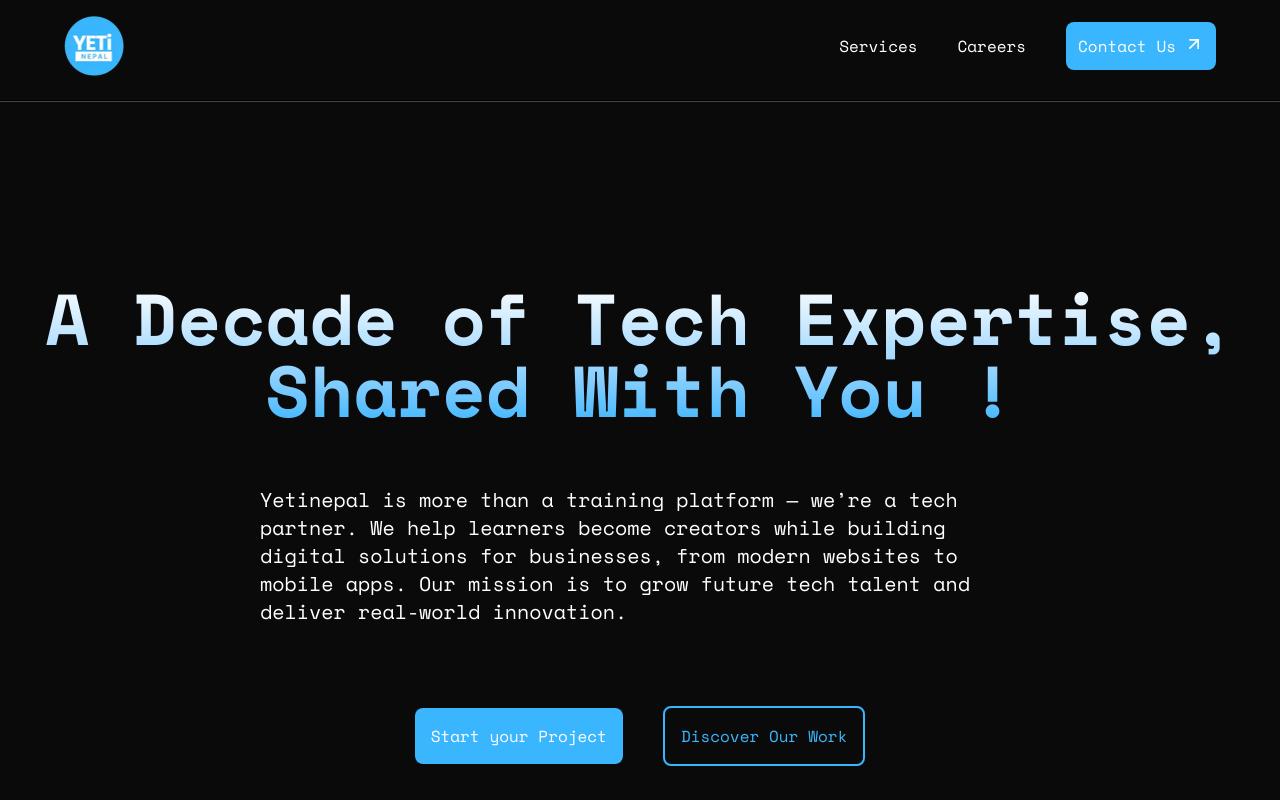
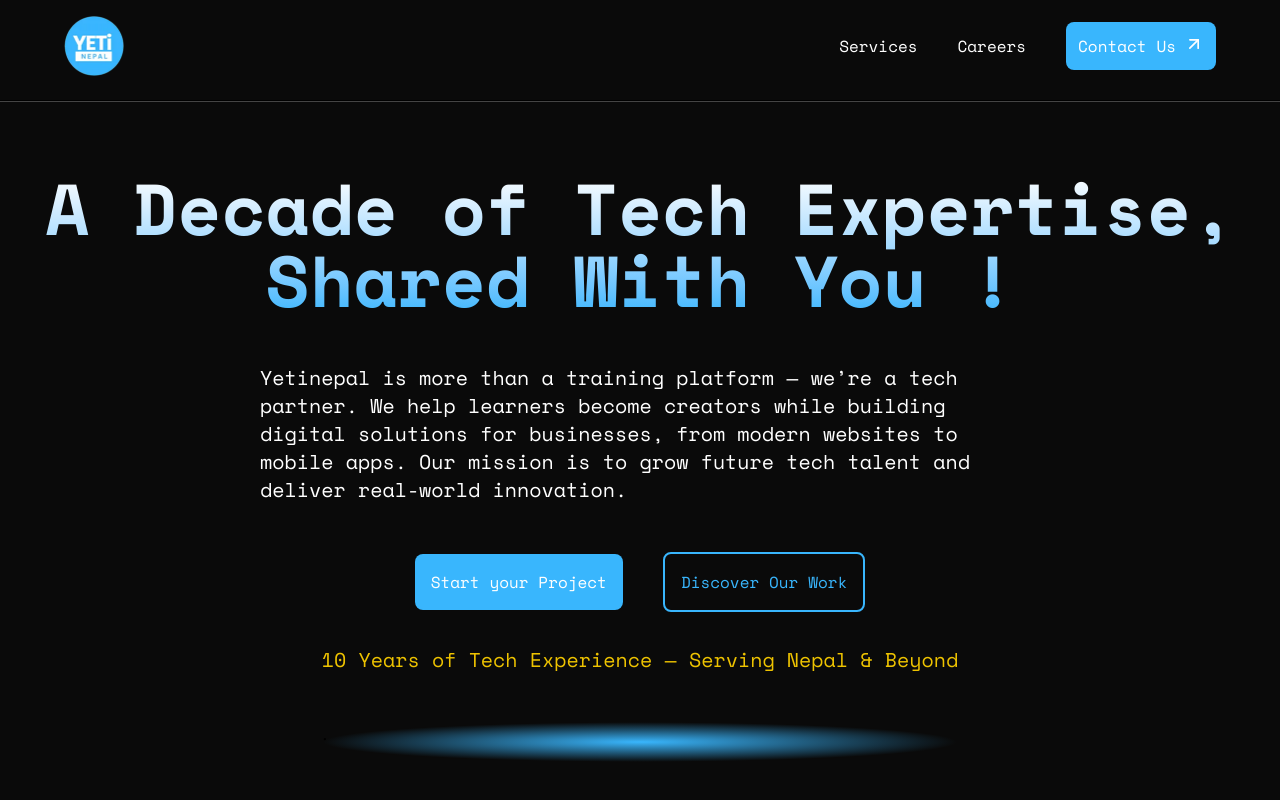
Before and after one commit to salonii08/Yeti-Nepal, a Next.js app: page / in a window 1280 px wide. Shown: the top 800 px of the page. Built offline with nearby package versions, Linux system fonts and the light colour scheme.

Commit message:
changes in hero

```diff
--- a/app/Components/Home/Hero/Hero.tsx
+++ b/app/Components/Home/Hero/Hero.tsx
@@ -3,20 +3,20 @@ import React from "react";
 const Hero = () => {
   return (
     <div >
-      <div className=" h-screen flex  items-center mt-45 flex-col">
+      <div className=" h-screen flex  items-center mt-[70px] flex-col">
         <div className="relative flex flex-col items-center ">
           <h1 className="lg:text-7xl sm:text-5xl text-center font-bold bg-gradient-to-b from-[#FEFEFE] to-[#39B6FD] bg-clip-text text-transparent ">
             A Decade of Tech Expertise,
             <br />
             <span className="">Shared With You !</span>{" "}
           </h1>
-          <p className="text-white mt-15 px-65 xl:text-xl md:text-lg sm:text-sm text-left ">
+          <p className="text-white mt-12 px-65 xl:text-xl md:text-lg sm:text-sm text-left ">
             Yetinepal is more than a training platform — we’re a tech partner.
             We help learners become creators while building digital solutions
             for businesses, from modern websites to mobile apps. Our mission is
             to grow future tech talent and deliver real-world innovation.
           </p>
-          <div className=" flex-2 mt-20 space-x-10">
+          <div className=" flex-2 mt-12 space-x-10">
             <button className="bg-[#39B6FD] text-[#FEFEFE] p-4 rounded-lg">
               Start your Project
             </button>
@@ -27,7 +27,7 @@ const Hero = () => {
           <h2 className=" text-[#EEC300] mt-[34px]  text-xl ">
             10 Years of Tech Experience — Serving Nepal & Beyond
           </h2>
-          <div className="absolute left-1/2 -translate-x-1/2 top-full mt-[50px] w-[50%] h-[40px] bg-[radial-gradient(ellipse_at_center,_rgba(57,182,253,1),_transparent_70%)] ">.</div>
+          <div className="absolute left-1/2 -translate-x-1/2 top-full mt-[48px] w-[50%] h-[40px] bg-[radial-gradient(ellipse_at_center,_rgba(57,182,253,1),_transparent_70%)] ">.</div>
         </div>
       </div>
     </div>
```
